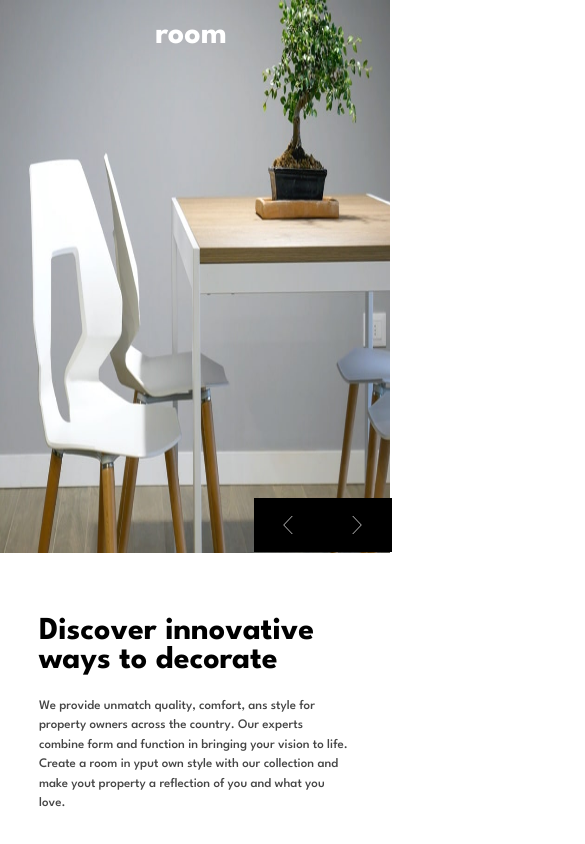
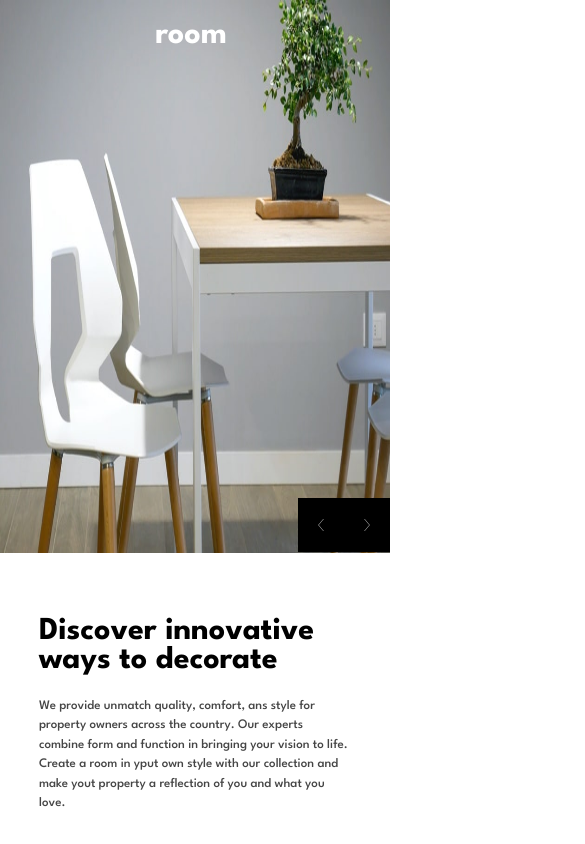
Before and after one commit to AlexismlaWeb/Room-Homepage-Master, a React (Create React App) app: page / in a window 390 px wide. Shown: the top 844 px of the page, 585 px wide, since content can reach past the window. Built offline with nearby package versions, Linux system fonts and the light colour scheme.

Commit message:
css width update

```diff
--- a/src/App.css
+++ b/src/App.css
@@ -182,9 +182,9 @@
   .caroussel_group_button {
     position: absolute;
     top: 57.8vh;
-    left: 65%;
-    width: 150%;
     height: 7%;
+    display: flex;
+    justify-content: flex-end;
   }
 
   .button_container_angle img {
```
